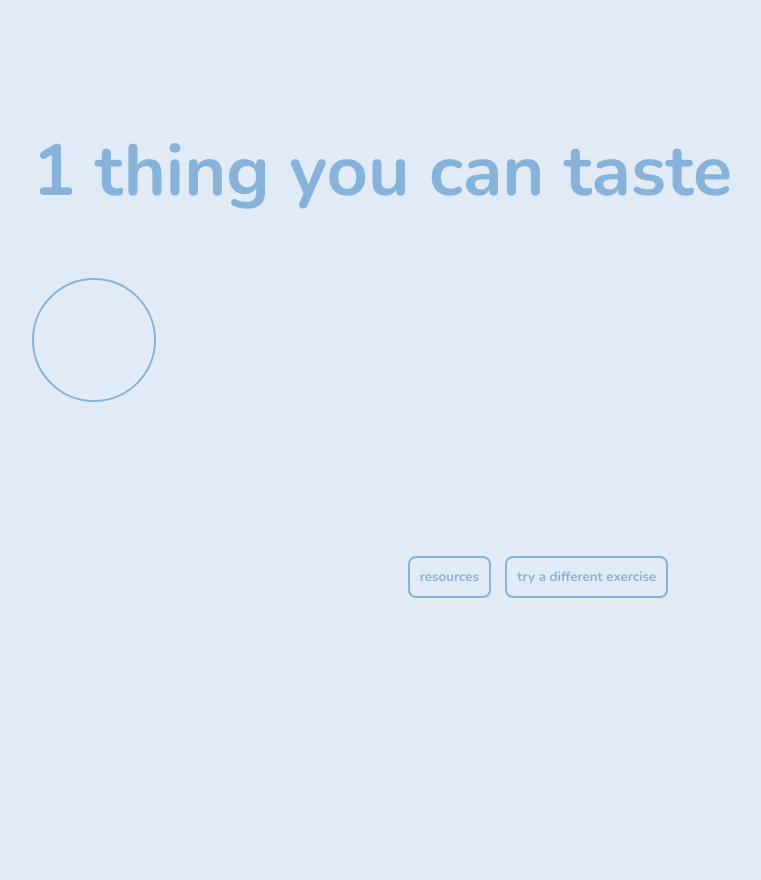
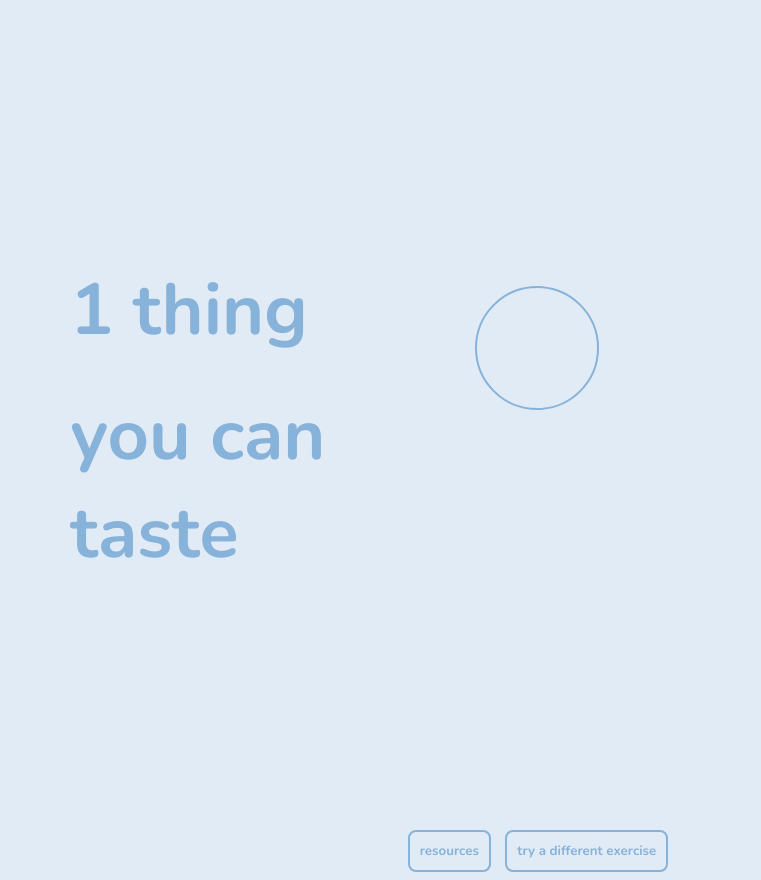
Before and after one commit to martincai8/grounded, a Flask app: page /senses/1 in a window 1280 px wide. Shown: the whole page, without its empty margins (102-863 px from the left). Before the commit the page ends 598 px from the top, so only its background shows below. Run offline with Flask 2, Linux system fonts and the light colour scheme.

Commit message:
changed senses to 1 line

```diff
--- a/static/css/senses.css
+++ b/static/css/senses.css
@@ -1,8 +1,9 @@
 @import url('https://fonts.googleapis.com/css2?family=Nunito:wght@700&display=swap');
 
-body {
+.content {
     display: flex;
-    flex-direction: column;
+    flex-direction: row;
+    justify-content: space-between;
 }
 
 .text-container{
@@ -11,15 +12,17 @@ body {
     font-weight: bold;
     font-size: 72px;
     color: #87B2D9;
-    padding-left: 10%;
+    padding-left: 13%;
+    margin-top:20%;
+    width: 40%;
 }
 
 .number {
-    margin-top: 10%;
+    margin-top: 0%;
 }
 
 .sense {
-    margin-top: -7.5%;
+    margin-top: -20%;
 }
 
 .option{
@@ -35,8 +38,13 @@ body {
 }
 
 .checklist{
-    margin-top:-3%;
-    padding-left: 10%;
+    padding-left: 5%;
+    margin-top:22%;
+    width:60%;
+    margin-left: auto;
+    margin-right: auto;
+
+
 }
 
 .buttons {
--- a/templates/senses/senses1.html
+++ b/templates/senses/senses1.html
@@ -14,15 +14,16 @@
 </head>
 
 <body>
+    <div class = "content">
+        <div class = "text-container">
+            <h4 class = "number">1 thing</h4>
+            <h4 class = "sense">you can taste</h4>
 
-    <div class = "text-container">
-        <h4 class = "number">1 thing you can taste</h4>
-        <!-- <h4 class = "sense">you can taste</h4> -->
+        </div>
 
-    </div>
-
-    <div class = "checklist" >
-        <button id = "option1" class = "option" onclick = "selectOption1(true)"></button>
+        <div class = "checklist" >
+            <button id = "option1" class = "option" onclick = "selectOption1(true)"></button>
+        </div>
     </div>
 
 
```
Also changed, not shown: templates/ending/ending.html (+4 -11 lines), templates/senses/senses2.html (+9 -9 lines), templates/senses/senses3.html (+4 -3 lines), templates/senses/senses4.html (+4 -4 lines), templates/senses/senses5.html (+4 -5 lines), 1 other file.
